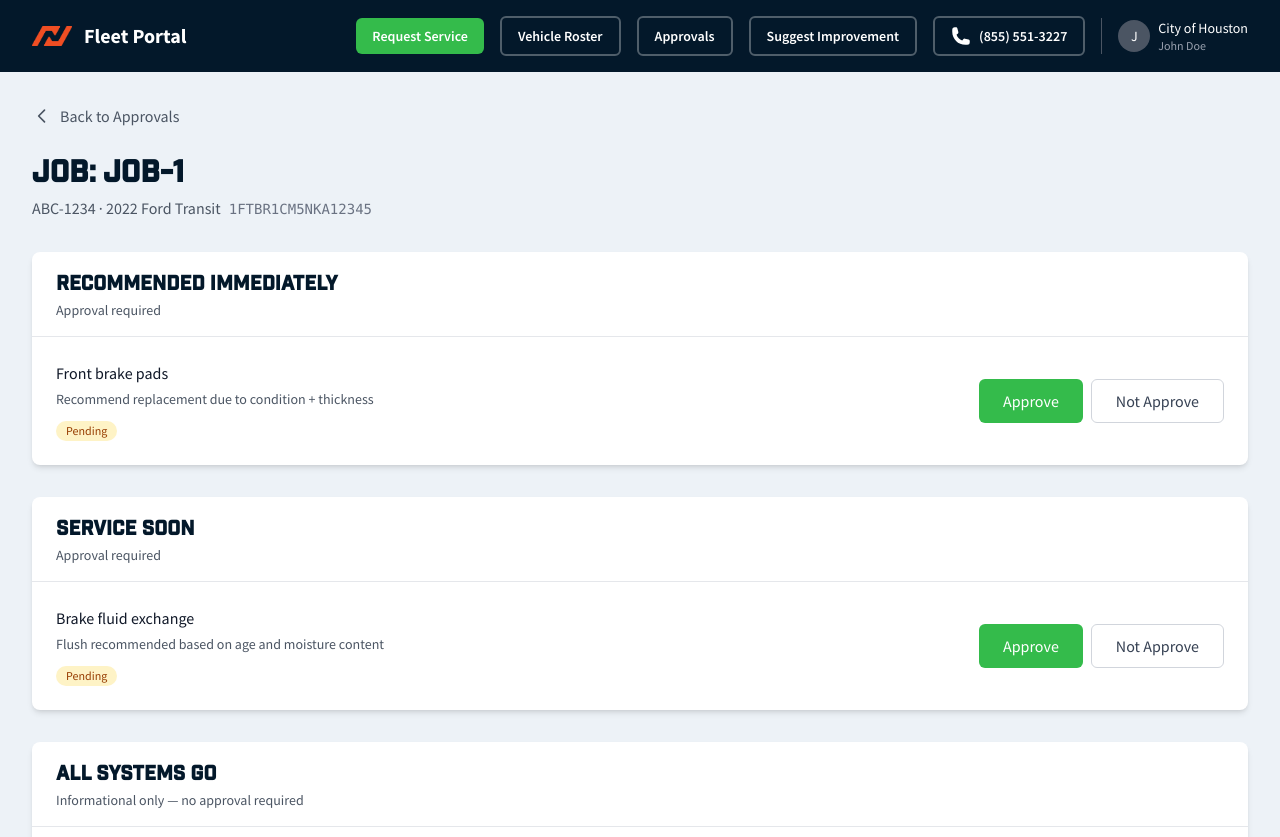
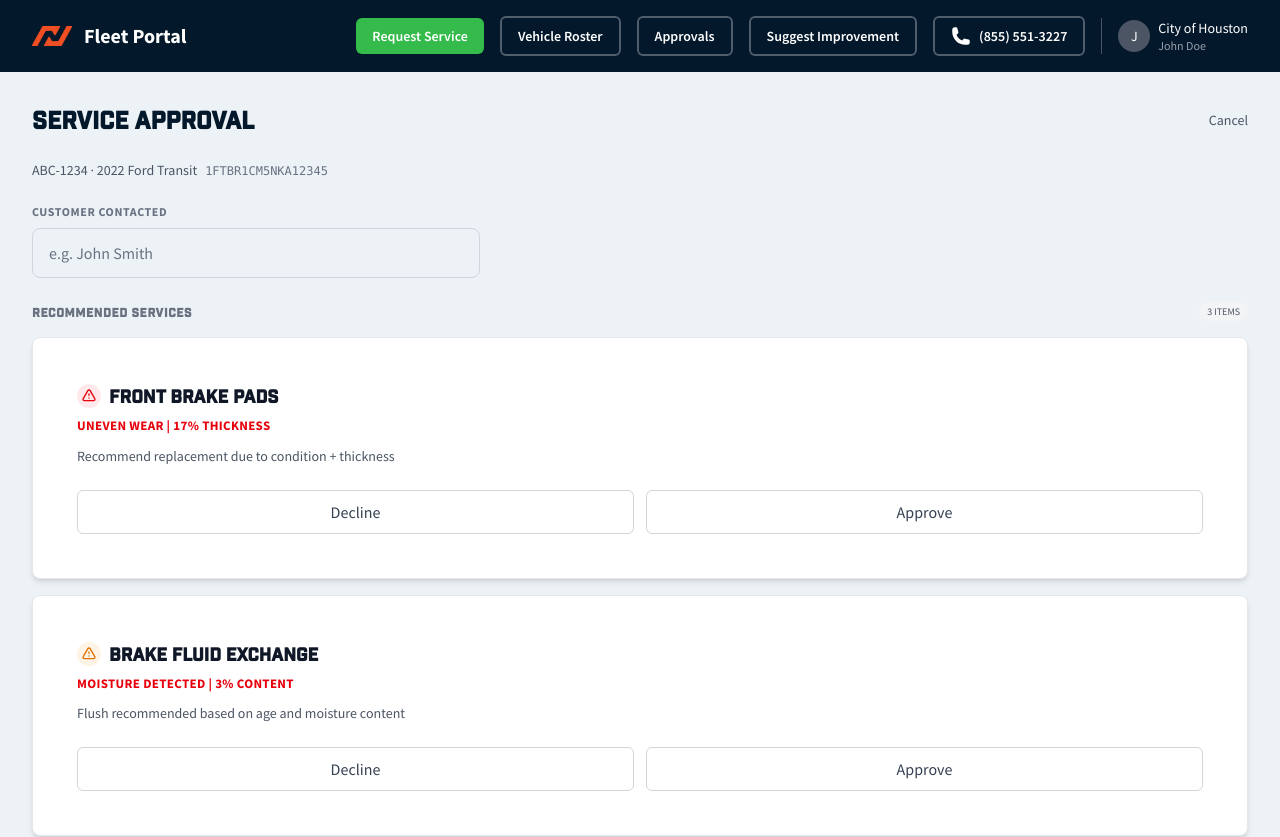
Before and after one commit to willnubrakes/nubrakes-fleet-portal, a Next.js app: page /approvals/job-1 in a window 1280 px wide. Shown: the top 837 px of the page. Built offline with nearby package versions, Linux system fonts and the light colour scheme.

Commit message:
Refactor date and time preference form: replace checkbox with radio buttons for date and time selection, enhance input box design, and update validation logic to align with new structure

```diff
--- a/app/approvals/[jobId]/ApprovalJobDetailClient.tsx
+++ b/app/approvals/[jobId]/ApprovalJobDetailClient.tsx
@@ -1,6 +1,8 @@
 "use client";
 
+import { useState } from "react";
 import Link from "next/link";
+import { useRouter } from "next/navigation";
 import { useApprovals } from "@/context/ApprovalContext";
 import { useVehicles } from "@/context/VehicleContext";
 import { Button } from "@/components/ui/Button";
@@ -10,18 +12,6 @@ import type {
   RecommendationCategory,
   ApprovalStatus,
 } from "@/context/ApprovalContext";
-
-const CATEGORY_LABELS: Record<RecommendationCategory, string> = {
-  recommended_immediately: "Recommended Immediately",
-  service_soon: "Service Soon",
-  all_systems_go: "All Systems Go",
-};
-
-const STATUS_LABELS: Record<ApprovalStatus, string> = {
-  pending: "Pending",
-  approved: "Approved",
-  not_approved: "Not Approved",
-};
 
 const CATEGORY_ORDER: RecommendationCategory[] = [
   "recommended_immediately",
@@ -33,18 +23,32 @@ function requiresApproval(category: RecommendationCategory): boolean {
   return category !== "all_systems_go";
 }
 
-function StatusBadge({ status }: { status: ApprovalStatus }) {
-  const styles = {
-    pending: "bg-amber-100 text-amber-800",
-    approved: "bg-green-100 text-green-800",
-    not_approved: "bg-red-100 text-red-800",
-  };
+// Severity icons: report (red) = recommended_immediately, warning (orange) = service_soon, info (gray) = all_systems_go
+function SeverityIcon({ category }: { category: RecommendationCategory }) {
+  if (category === "recommended_immediately") {
     return (
-    <span
-      className={`inline-flex items-center px-2.5 py-0.5 rounded-full text-xs font-medium ${styles[status]}`}
-    >
-      {STATUS_LABELS[status]}
-    </span>
+      <div className="w-6 h-6 rounded-full bg-red-500/10 flex items-center justify-center flex-shrink-0">
+        <svg className="w-4 h-4 text-red-600" fill="none" stroke="currentColor" viewBox="0 0 24 24">
+          <path strokeLinecap="round" strokeLinejoin="round" strokeWidth={2} d="M12 9v2m0 4h.01m-6.938 4h13.856c1.54 0 2.502-1.667 1.732-3L13.732 4c-.77-1.333-2.694-1.333-3.464 0L3.34 16c-.77 1.333.192 3 1.732 3z" />
+        </svg>
+      </div>
+    );
+  }
+  if (category === "service_soon") {
+    return (
+      <div className="w-6 h-6 rounded-full bg-amber-500/10 flex items-center justify-center flex-shrink-0">
+        <svg className="w-4 h-4 text-amber-600" fill="none" stroke="currentColor" viewBox="0 0 24 24">
+          <path strokeLinecap="round" strokeLinejoin="round" strokeWidth={2} d="M12 9v2m0 4h.01m-6.938 4h13.856c1.54 0 2.502-1.667 1.732-3L13.732 4c-.77-1.333-2.694-1.333-3.464 0L3.34 16c-.77 1.333.192 3 1.732 3z" />
+        </svg>
+      </div>
+    );
+  }
+  return (
+    <div className="w-6 h-6 rounded-full bg-gray-200 flex items-center justify-center flex-shrink-0">
+      <svg className="w-4 h-4 text-gray-600" fill="none" stroke="currentColor" viewBox="0 0 24 24">
+        <path strokeLinecap="round" strokeLinejoin="round" strokeWidth={2} d="M13 16h-1v-4h-1m1-4h.01M21 12a9 9 0 11-18 0 9 9 0 0118 0z" />
+      </svg>
+    </div>
   );
 }
 
@@ -53,8 +57,10 @@ interface ApprovalJobDetailClientProps {
 }
 
 export function ApprovalJobDetailClient({ jobId }: ApprovalJobDetailClientProps) {
+  const router = useRouter();
   const { getJob, setServiceApproval } = useApprovals();
   const { vehicles } = useVehicles();
+  const [customerContacted, setCustomerContacted] = useState("");
 
   const job = getJob(jobId);
   const vehicle = job ? vehicles.find((v) => v.id === job.vehicleId) : undefined;
@@ -70,98 +76,127 @@ export function ApprovalJobDetailClient({ jobId }: ApprovalJobDetailClientProps)
     );
   }
 
-  const byCategory = CATEGORY_ORDER.reduce<Record<RecommendationCategory, Recommendation[]>>(
-    (acc, cat) => {
-      acc[cat] = job.recommendations.filter((r) => r.category === cat);
-      return acc;
-    },
-    {
-      recommended_immediately: [],
-      service_soon: [],
-      all_systems_go: [],
-    }
+  const orderedRecommendations = CATEGORY_ORDER.flatMap((cat) =>
+    job.recommendations.filter((r) => r.category === cat)
   );
 
   const handleApprove = (recommendationId: string, status: ApprovalStatus) => {
     setServiceApproval(jobId, recommendationId, status);
   };
 
+  const handleSubmitApprovals = () => {
+    router.push("/approvals");
+  };
+
   return (
-    <div className="max-w-7xl mx-auto px-4 sm:px-6 lg:px-8 py-8">
+    <div className="max-w-7xl mx-auto px-4 sm:px-6 lg:px-8 py-8 flex flex-col min-h-[calc(100vh-8rem)]">
+      {/* Header: Service Approval + Cancel */}
+      <div className="flex items-center justify-between mb-6">
+        <h1 className="text-2xl font-bold text-navy">Service Approval</h1>
         <Link
           href="/approvals"
-        className="inline-flex items-center gap-2 text-gray-600 hover:text-navy font-medium mb-6"
+          className="text-gray-600 hover:text-navy font-medium text-sm transition-colors"
         >
-        <svg className="w-5 h-5" fill="none" stroke="currentColor" viewBox="0 0 24 24">
-          <path strokeLinecap="round" strokeLinejoin="round" strokeWidth={2} d="M15 19l-7-7 7-7" />
-        </svg>
-        Back to Approvals
+          Cancel
         </Link>
+      </div>
 
-      <div className="mb-8">
-        <h1 className="text-3xl font-bold text-navy">Job: {job.id}</h1>
-        <p className="mt-2 text-gray-600">
+      {/* Job / vehicle summary */}
+      <div className="mb-6">
+        <p className="text-sm text-gray-600">
           {vehicle ? `${vehicle.name || vehicle.vin} · ${vehicle.year} ${vehicle.make} ${vehicle.model}` : job.vehicleId}
           {vehicle?.vin && (
-            <span className="ml-2 text-gray-500 font-mono text-sm">{vehicle.vin}</span>
+            <span className="ml-2 text-gray-500 font-mono text-xs">{vehicle.vin}</span>
           )}
         </p>
       </div>
 
-      <div className="space-y-8">
-        {CATEGORY_ORDER.map((category) => {
-          const recs = byCategory[category];
-          if (recs.length === 0) return null;
+      {/* Customer Contacted */}
+      <div className="mb-6">
+        <label htmlFor="customer-contacted" className="block text-xs font-bold text-gray-500 uppercase tracking-wider mb-2">
+          Customer Contacted
+        </label>
+        <input
+          id="customer-contacted"
+          type="text"
+          value={customerContacted}
+          onChange={(e) => setCustomerContacted(e.target.value)}
+          placeholder="e.g. John Smith"
+          className="w-full max-w-md rounded-lg border border-gray-300 px-4 py-3 text-gray-900 placeholder-gray-500 focus:border-[#03182a] focus:ring-1 focus:ring-[#03182a] focus:outline-none"
+        />
+      </div>
 
-          const isInformational = category === "all_systems_go";
+      {/* Recommended Services: single section with count badge */}
+      <div className="flex items-center justify-between mb-4">
+        <h2 className="text-xs font-bold text-gray-500 uppercase tracking-wider">
+          Recommended Services
+        </h2>
+        <span className="text-[10px] bg-gray-100 text-gray-600 px-2 py-0.5 rounded-full uppercase font-medium">
+          {orderedRecommendations.length} {orderedRecommendations.length === 1 ? "Item" : "Items"}
+        </span>
+      </div>
+
+      <div className="space-y-4 flex-1">
+        {orderedRecommendations.map((rec) => {
+          const isInformational = rec.category === "all_systems_go";
+          const showActions = !isInformational;
 
           return (
-            <Card
-              key={category}
-              title={CATEGORY_LABELS[category]}
-              description={
-                isInformational
-                  ? "Informational only — no approval required"
-                  : "Approval required"
-              }
+            <Card key={rec.id} className="border border-gray-200">
+              <div className="p-5">
+                <div className="flex flex-col gap-1 mb-4">
+                  <div className="flex items-center gap-2">
+                    <SeverityIcon category={rec.category} />
+                    <h3 className="font-bold text-gray-900 text-lg">{rec.serviceName}</h3>
+                  </div>
+                  {rec.conditionTags && rec.conditionTags.length > 0 && (
+                    <div className="flex items-center gap-1.5 mt-0.5 flex-wrap">
+                      <span className="text-red-600 font-bold text-[13px] tracking-wide uppercase">
+                        {rec.conditionTags.join(" | ")}
+                      </span>
+                    </div>
+                  )}
+                  {rec.description && (
+                    <p className="text-sm text-gray-600 mt-1.5">{rec.description}</p>
+                  )}
+                </div>
+                {showActions && (
+                  <div className="flex gap-3 pt-2">
+                    <Button
+                      variant={rec.approvalStatus === "not_approved" ? "destructive" : "secondary"}
+                      onClick={() => handleApprove(rec.id, "not_approved")}
+                      className="flex-1"
                     >
-              <ul className="divide-y divide-gray-200">
-                {recs.map((rec) => (
-                  <li key={rec.id} className="py-4 first:pt-0 last:pb-0">
-                    <div className="flex flex-col sm:flex-row sm:items-center sm:justify-between gap-3">
-                      <div>
-                        <p className="font-medium text-gray-900">{rec.serviceName}</p>
-                        {rec.description && (
-                          <p className="text-sm text-gray-600 mt-1">{rec.description}</p>
-                        )}
-                        <div className="mt-2">
-                          <StatusBadge status={rec.approvalStatus} />
-                        </div>
-                      </div>
-                      {!isInformational && rec.approvalStatus === "pending" && (
-                        <div className="flex gap-2 flex-shrink-0">
-                          <Button
-                            variant="primary"
-                            onClick={() => handleApprove(rec.id, "approved")}
-                          >
-                            Approve
+                      {rec.approvalStatus === "not_approved" ? "Declined" : "Decline"}
                     </Button>
                     <Button
-                            variant="secondary"
-                            onClick={() => handleApprove(rec.id, "not_approved")}
+                      variant={rec.approvalStatus === "approved" ? "primary" : "secondary"}
+                      onClick={() => handleApprove(rec.id, "approved")}
+                      className="flex-1"
                     >
-                            Not Approve
+                      {rec.approvalStatus === "approved" ? "Approved" : "Approve"}
                     </Button>
                   </div>
                 )}
               </div>
-                  </li>
-                ))}
-              </ul>
             </Card>
           );
         })}
       </div>
+
+      {/* Footer: Submit Approvals + disclaimer */}
+      <footer className="mt-8 pt-6 border-t border-gray-200">
+        <Button
+          variant="primary"
+          onClick={handleSubmitApprovals}
+          className="w-full py-4 text-base font-bold"
+        >
+          Submit Approvals
+        </Button>
+        <p className="text-center text-xs text-gray-500 mt-4 px-4">
+          By submitting, you confirm these selections were discussed with the customer.
+        </p>
+      </footer>
     </div>
   );
 }
```
Lines whose indentation alone changed are shown as unchanged.
